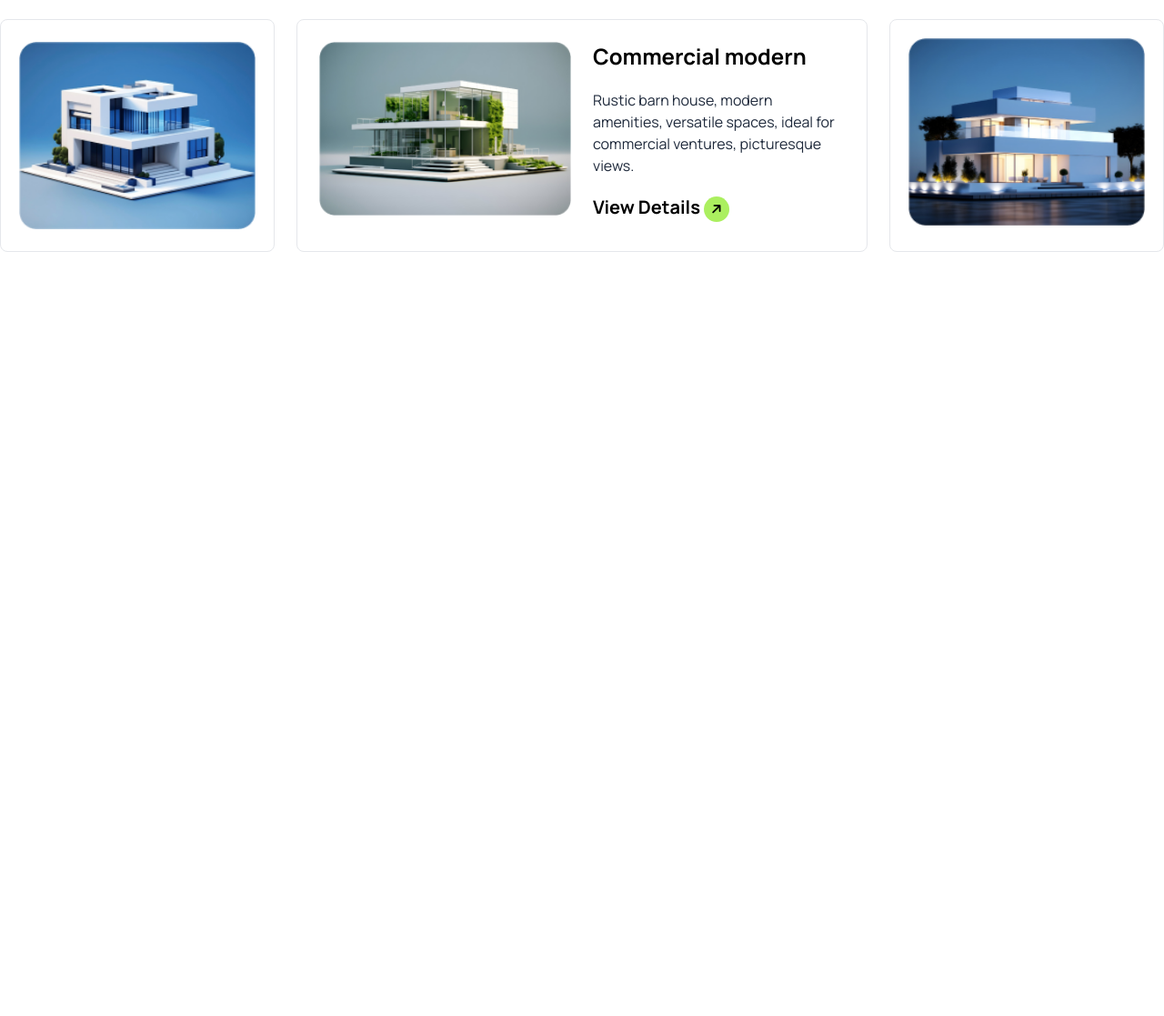
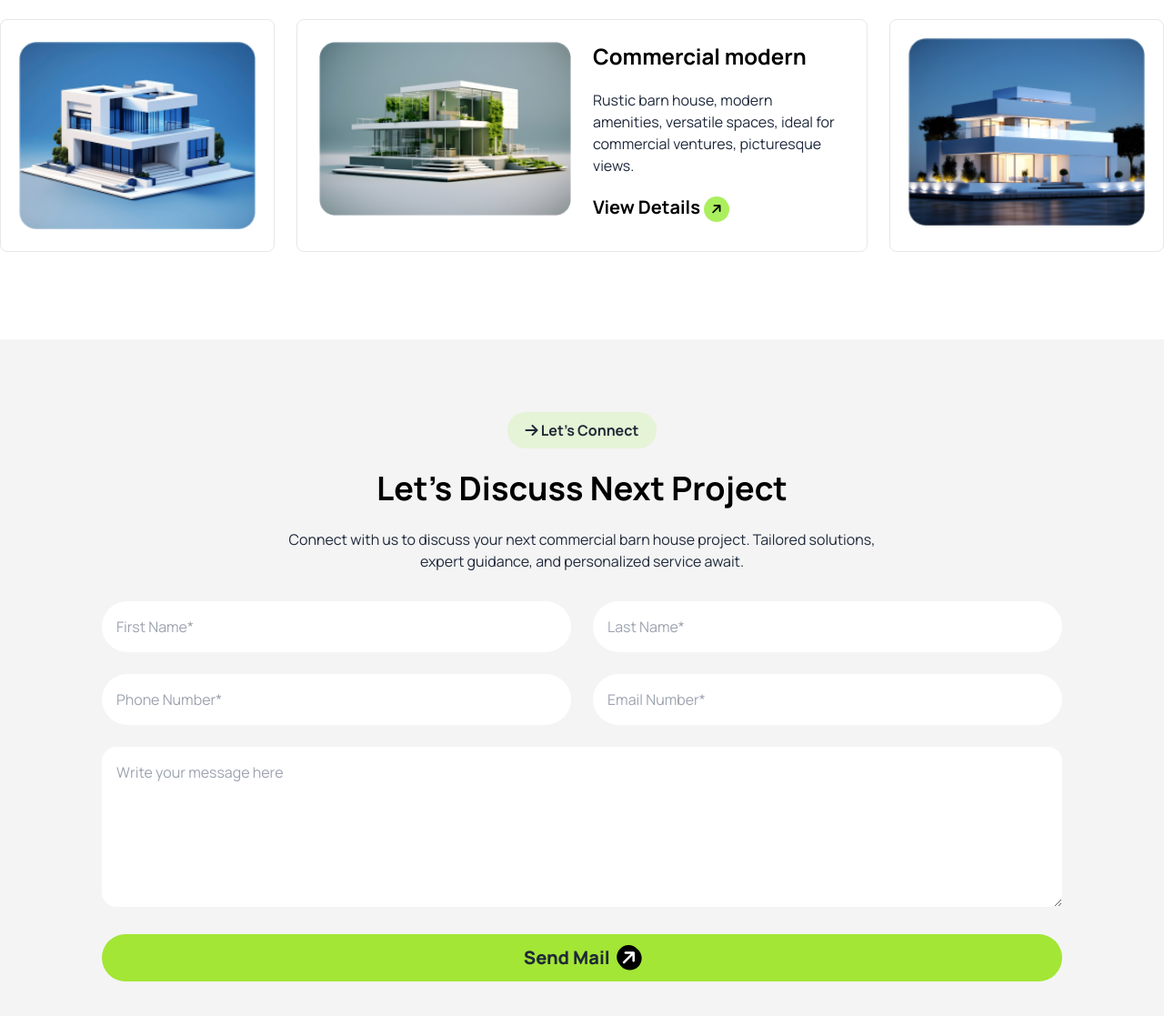
Before and after one commit to aymanahmedkausar120/ayman-b10-assignment-03, a plain HTML site: page index.html in a window 1280 px wide. Shown: the part 2663-3780 px from the top of the page at 91% size. Before the commit the page ends 2940 px from the top, so only its background shows below. Drawn offline with nearby package versions, Linux system fonts and the light colour scheme.

Commit message:
Let’s Connect form section added

```diff
--- a/index.html
+++ b/index.html
@@ -276,8 +276,46 @@
 				</div>
 			</div>
 		</section>
-		<section>
 
+		<!-- Let’s Discuss Next Project ar form section -->
+
+		<section class="bg-[#F4F4F4] mt-24 py-8 lg:py-0 px-5 lg:px-0">
+			<div class="container mx-auto lg:px-28 lg:py-20">
+				<div class="text-center space-y-6 mb-8">
+					<button class="bg-[#abef5f33] px-5 py-2 rounded-3xl font-bold cursor-pointer"><i
+							class="fa-solid fa-arrow-right"></i> Let’s Connect</button>
+					<h3 class="text-xl text-black lg:text-4xl font-bold">Let’s Discuss Next Project</h3>
+					<p class="text-slate-800">Connect with us to discuss your next commercial barn house project.
+						Tailored
+						solutions, <br> expert guidance, and personalized service await.</p>
+				</div>
+				<!-- form container -->
+				<div class="grid grid-cols-1 lg:grid-cols-2 gap-6">
+					<div>
+						<input class="p-4 border-none outline-none bg-white rounded-full w-full" type="text"
+							placeholder="First Name*">
+					</div>
+					<div>
+						<input class="p-4 border-none outline-none bg-white rounded-full w-full" type="text"
+							placeholder="Last Name*">
+					</div>
+					<div>
+						<input class="p-4 border-none outline-none bg-white rounded-full w-full" type="text"
+							placeholder="Phone Number*">
+					</div>
+					<div>
+						<input class="p-4 border-none outline-none bg-white rounded-full w-full" type="text"
+							placeholder="Email Number*">
+					</div>
+					<div class="lg:col-span-2 ">
+						<textarea rows="6" class="p-4 border-none outline-none bg-white rounded-2xl w-full" name=""
+							id="" placeholder="Write your message here"></textarea>
+					</div>
+					<button class="px-3 py-3 text-xl font-extrabold bg-lime-400 rounded-full lg:col-span-2">Send
+						Mail <i
+							class="fa-solid fa-arrow-right bg-black font-extrabold text-white p-1 ml-1 rounded-full -rotate-45"></i></button>
+				</div>
+			</div>
 		</section>
 	</main>
 	<footer></footer>
```
